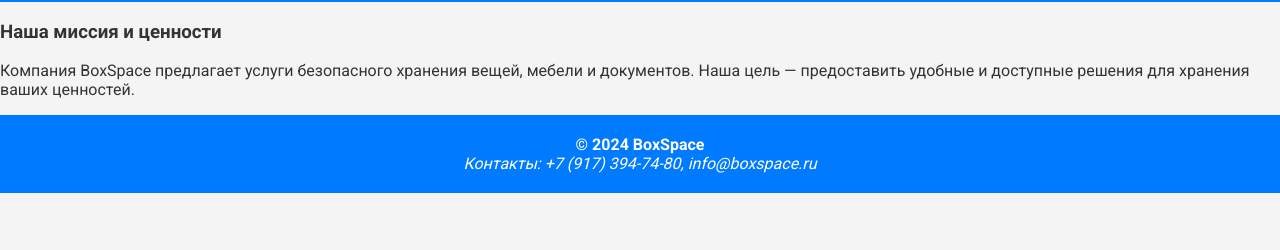
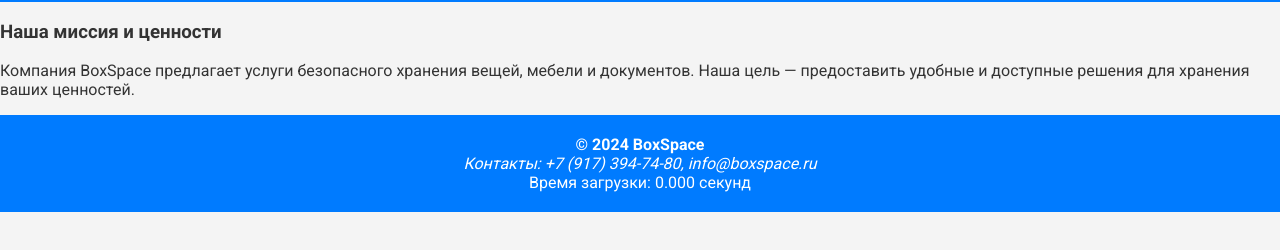
Before and after one commit to loonza/web, a plain HTML site: page about.html in a window 1280 px wide. Shown: the part 92-342 px from the top of the page. Drawn offline with Linux system fonts and the light colour scheme.

Commit message:
Add files via upload

```diff
--- a/about.html
+++ b/about.html
@@ -8,7 +8,7 @@
     <title>О нас - BoxSpace</title>
     <link href="https://fonts.googleapis.com/css2?family=Roboto:wght@400;500;700&display=swap" rel="stylesheet">
     <link rel="stylesheet" href="styles.css">
-    <script src="js/script.js" defer></script>
+    <script src="script.js" defer></script>
 </head>
 <body>
 
```
Also changed, not shown: contact.html (+1 -1 lines), index.html (+1 -1 lines), services.html (+1 -1 lines).
